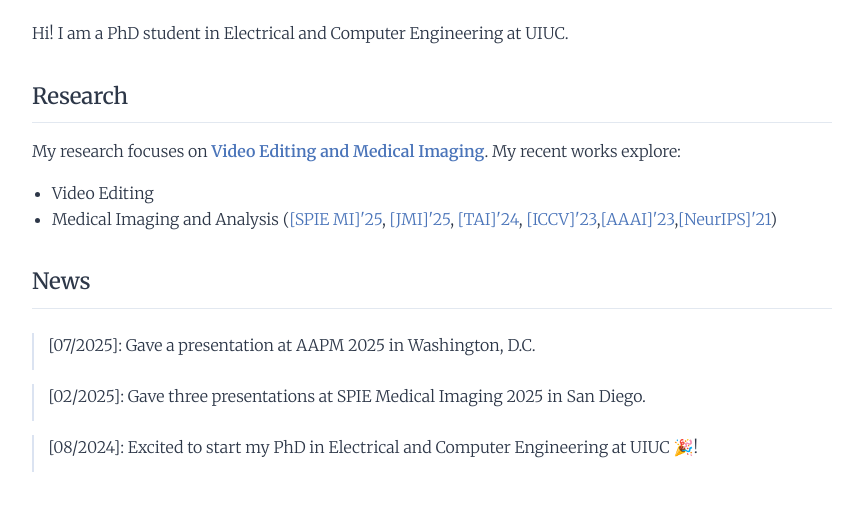
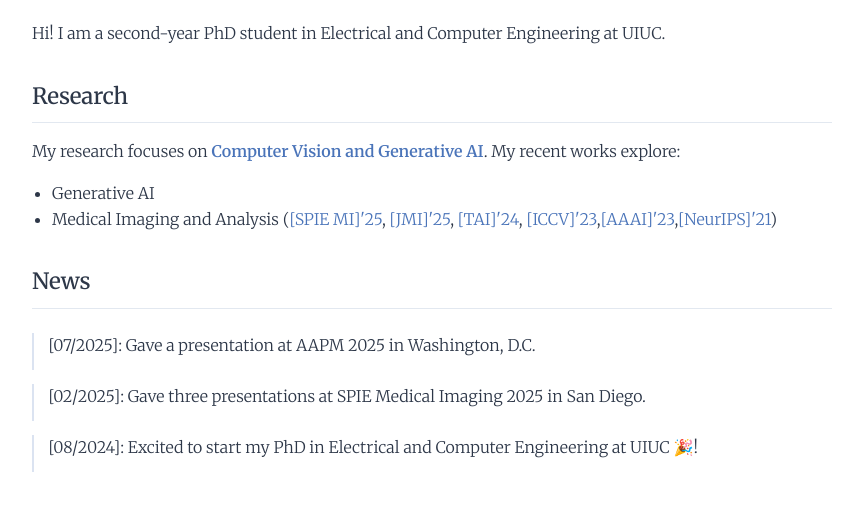
Before and after one commit to zhuchens-uiuc/zhuchens-uiuc.github.io, a plain HTML site: page index.html in a window 1280 px wide. Shown: the part 231-747 px from the top of the page, without its empty margins (208-1071 px from the left). Drawn offline with Linux system fonts and the light colour scheme.

Commit message:
Update GitHub page content and metadata
- Update page title and meta tags with proper author information
- Enhance about section with detailed research background
- Expand research interests section with comprehensive overview
- Update news section with recent achievements and publications
- Add additional awards and honors
- Expand academic services section with teaching and reviewing activities
- Update last modified date to January 2025
- Fix email link formatting

```diff
--- a/index.html
+++ b/index.html
@@ -4,7 +4,7 @@
     <meta charset="UTF-8">
     <meta name="viewport" content="width=device-width, initial-scale=1.0">
     <meta name="description" content="Academic Homepage">
-    <meta name="keywords" content="Computer Science, PhD Student, Research, Machine Learning, Robotics">
+    <meta name="keywords" content="ECE, PhD Student, Research, Machine Learning, Robotics">
     <meta name="author" content="Anonymous">
     <meta property="og:title" content="Academic Homepage - PhD Student">
     <meta property="og:description" content="Research in computer science and related fields.">
@@ -37,14 +37,14 @@
 
     <main>
         <section id="about">
-            <p>Hi! I am a PhD student in Electrical and Computer Engineering at UIUC.</p>
+            <p>Hi! I am a second-year PhD student in Electrical and Computer Engineering at UIUC.</p>
         </section>
 
         <section id="research">
             <h2>Research</h2>
-            <p>My research focuses on <strong>Video Editing and Medical Imaging</strong>. My recent works explore:</p>
+            <p>My research focuses on <strong>Computer Vision and Generative AI</strong>. My recent works explore:</p>
             <ul>
-                <li>Video Editing </li>
+                <li>Generative AI</li>
                 <li>Medical Imaging and Analysis (<a href="https://www.spiedigitallibrary.org/conference-proceedings-of-spie/13409/3047215/Investigating-the-impact-of-data-consistency-in-task-informed-learned/10.1117/12.3047215.short">[SPIE MI]'25</a>, <a href="https://www.spiedigitallibrary.org/journals/journal-of-medical-imaging/volume-12/issue-6/061403/Semi-supervised-semantic-segmentation-of-cell-nuclei-with-diffusion-model/10.1117/1.JMI.12.6.061403.short">[JMI]'25</a>, <a href="https://ieeexplore.ieee.org/document/10666706">[TAI]'24</a>, <a href="https://openaccess.thecvf.com/content/ICCV2023/papers/Shao_LNPL-MIL_Learning_from_Noisy_Pseudo_Labels_for_Promoting_Multiple_Instance_ICCV_2023_paper.pdf">[ICCV]'23</a>,<a href="https://ojs.aaai.org/index.php/AAAI/article/view/25315">[AAAI]'23</a>,<a href="https://proceedings.neurips.cc/paper/2021/hash/10c272d06794d3e5785d5e7c5356e9ff-Abstract.html">[NeurIPS]'21</a>)</li>
             </ul>
         </section>
```
